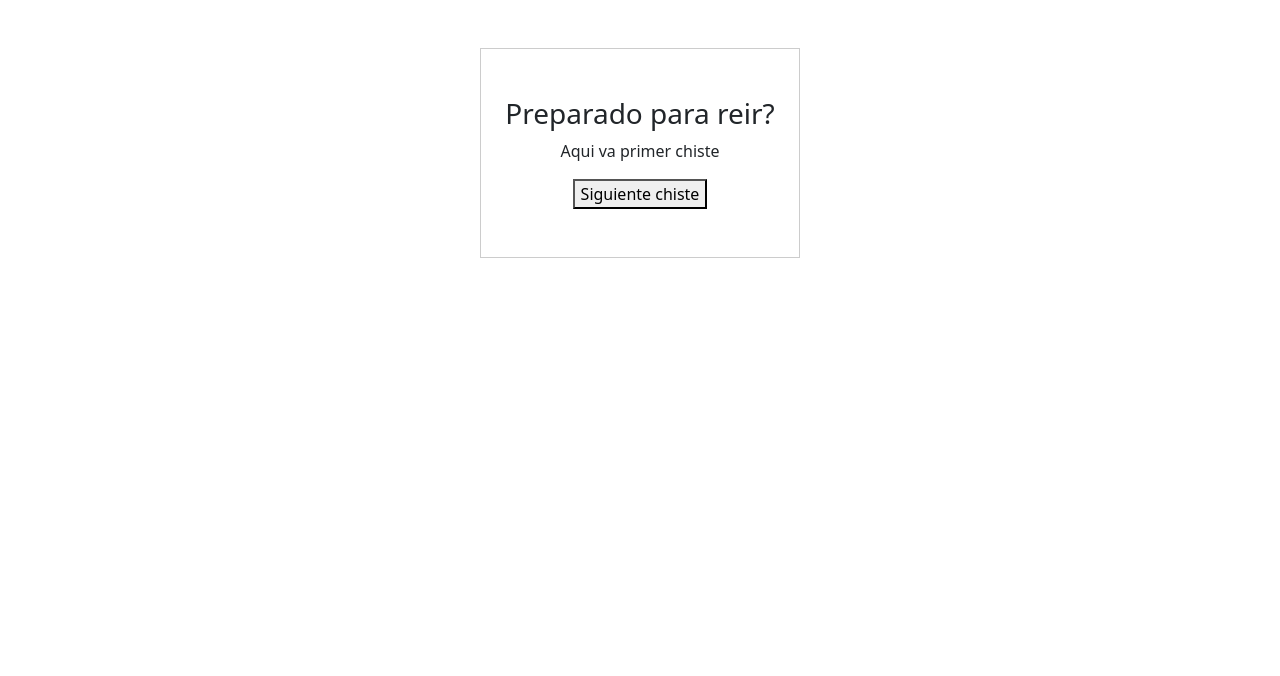
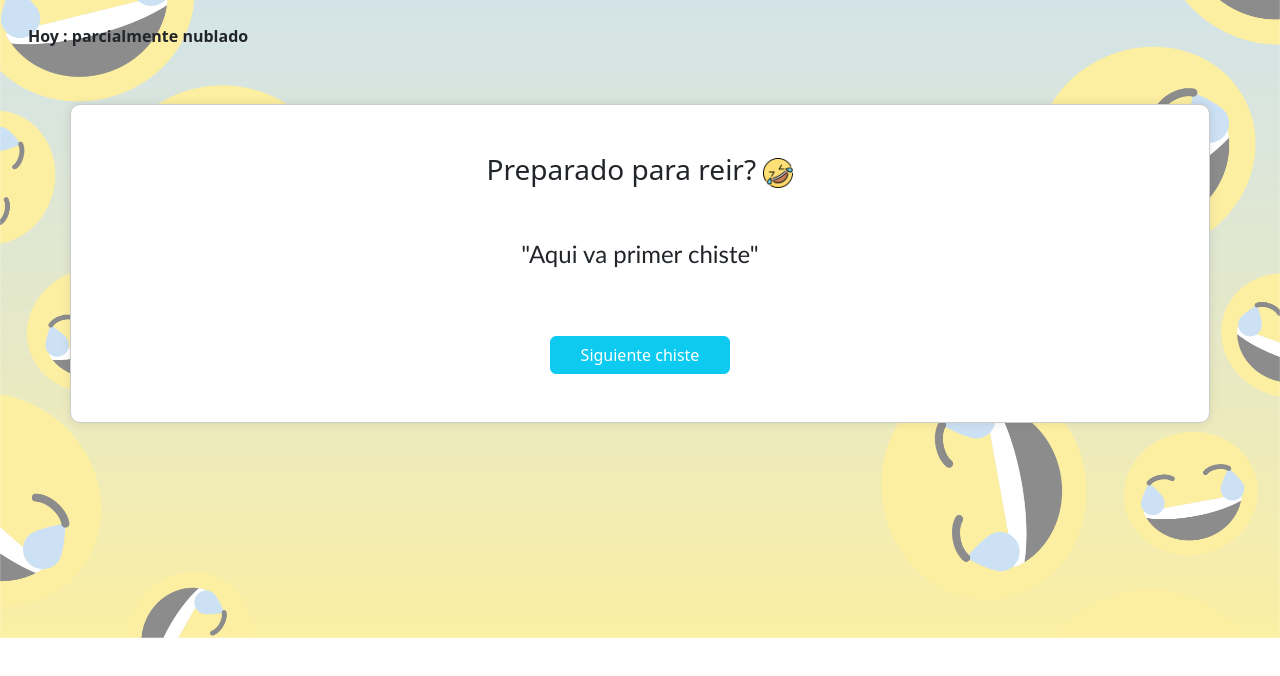
Before and after one commit to zookatt/zookatt-S4.-API, a website: page index.html in a window 1280 px wide. Drawn offline with nearby package versions, Linux system fonts and the light colour scheme; no server answers.

Commit message:
Ejercicio 2: primera maquetacion con bootstrap

```diff
--- /dev/null
+++ b/css/main.scss
@@ -0,0 +1,13 @@
+$theme-colors: (
+  "info": $info,
+);
+
+
+body {
+    margin: 0;
+    padding:0;
+    background-image: url('/img/smile.png');
+    background-size: cover;
+    background-position: center;
+    background-repeat: no-repeat;
+}
--- a/index.html
+++ b/index.html
@@ -1,20 +1,34 @@
 <!DOCTYPE html>
 <html lang="es">
+
 <head>
     <meta charset="UTF-8">
     <meta name="viewport" content="width=device-width, initial-scale=1.0">
     <title>Document</title>
     <!--Bootstrap-->
-    <link href="https://cdn.jsdelivr.net/npm/bootstrap@5.3.2/dist/css/bootstrap.min.css" rel="stylesheet" integrity="sha384-T3c6CoIi6uLrA9TneNEoa7RxnatzjcDSCmG1MXxSR1GAsXEV/Dwwykc2MPK8M2HN" crossorigin="anonymous">
+    <link href="https://cdn.jsdelivr.net/npm/bootstrap@5.3.2/dist/css/bootstrap.min.css" rel="stylesheet"
+        integrity="sha384-T3c6CoIi6uLrA9TneNEoa7RxnatzjcDSCmG1MXxSR1GAsXEV/Dwwykc2MPK8M2HN" crossorigin="anonymous">
+    <!-- Custom CSS -->
+    <link rel="stylesheet" type="text/css" href="./css/main.css" />
 </head>
+
 <body>
-    <div class="container text-center w-25 mt-5"  style="border: 1px solid #ccc;">
+    <nav class="navbar">
+        <div class="container-fluid mt-3 mx-3">
+            <strong style="justify-content: end;">Hoy : parcialmente nublado</strong>
+        </div>
+    </nav>
+    <div class="container mx-auto text-center  mt-5"
+        style=" border: 1px solid #ccc; border-radius: 10px; background-color: white; box-shadow: 0px 0px 10px rgba(0, 0, 0, 0.1);">
         <div class="my-5">
-            <h3>Preparado para reir?</h3>
-            <p id ="jokeFixed">Aqui va primer chiste</p>
-        </divclass>
-        <button type="button">Siguiente chiste</button>
+            <h3>Preparado para reir? <img src="./img/icon.png" width="30px" alt="icon"></h3>
+            <p class="text-center mt-5 fs-4 mx-3" id="jokeFixed"
+                style="font-family: 'Gill Sans', 'Gill Sans MT', Calibri, 'Trebuchet MS', sans-serif; ">"Aqui va primer
+                chiste"</p>
+        </div>
+        <button class="btn btn-info mt-3 mb-5" type="button" style="color: white; padding-left: 30px; padding-right: 30px;">Siguiente chiste</button>
     </div>
     <script src="index.js"></script>
 </body>
+
 </html>
--- a/index.js
+++ b/index.js
@@ -15,7 +15,7 @@ function mostrarDatosApi() {
         .then(res => res.json())
         .then(data => {
         console.log(data);
-        joke.innerHTML = data.joke;
+        joke.innerHTML = `" ${data.joke} "`;
     });
 }
 mostrarDatosApi();
```
Also changed, not shown: css/main.css (added), img/icon.png (added), img/smile.png (added), 1 other file.
